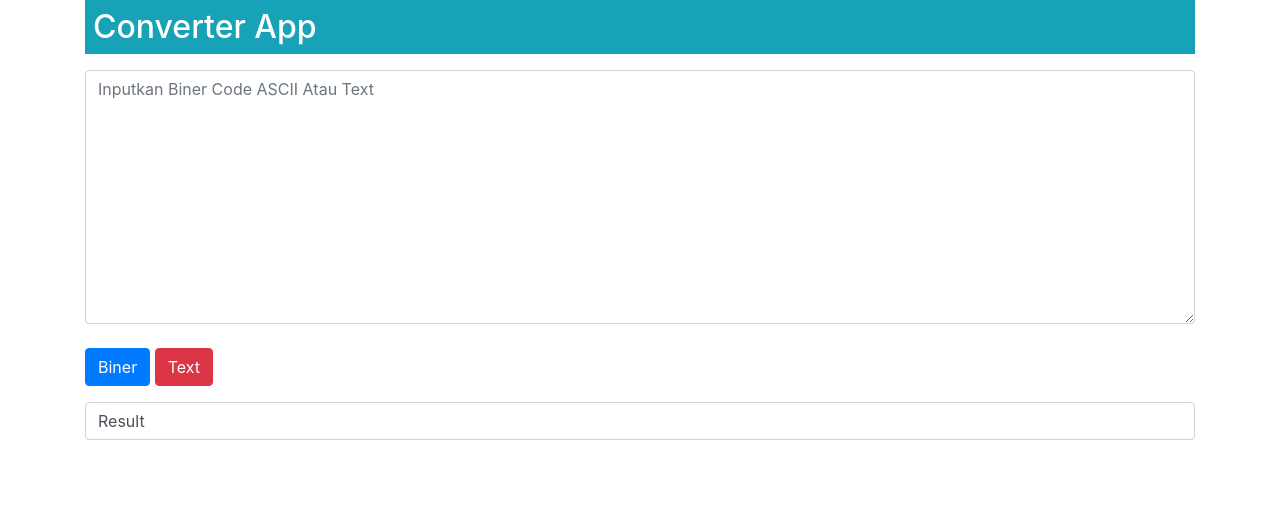
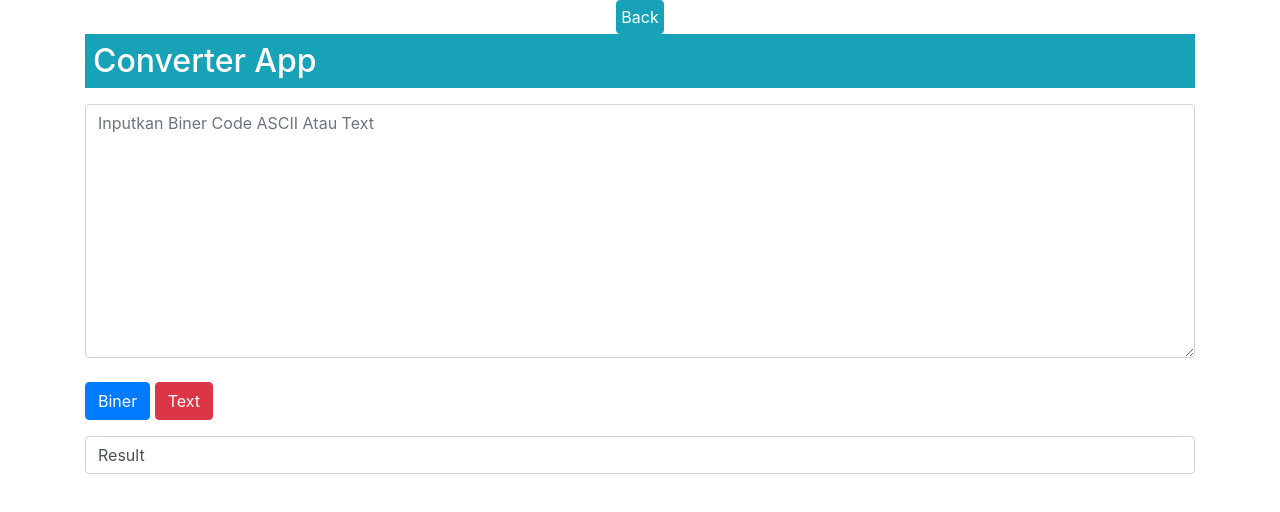
Before and after one commit to rramshinha001/converter, a plain HTML site: page index2.html in a window 1280 px wide. Drawn offline with Linux system fonts and the light colour scheme.

Commit message:
Update index2.html

```diff
--- a/index2.html
+++ b/index2.html
@@ -8,6 +8,9 @@
 </head>
 <body>
   <div class="container">
+    <div class="text-center">
+      <a class="btn btn-info p-1 " href="index.html">Back</a>
+    </div>
     <h2 class="btn-info p-2">Converter App</h2>
     <textarea name="" id="numb" cols="30" rows="10" class="form-control mt-3" placeholder="Inputkan Biner Code ASCII Atau Text"></textarea><br>
     <button type="button" onclick="toBinary()" class="btn btn-primary">Biner</button>
```
